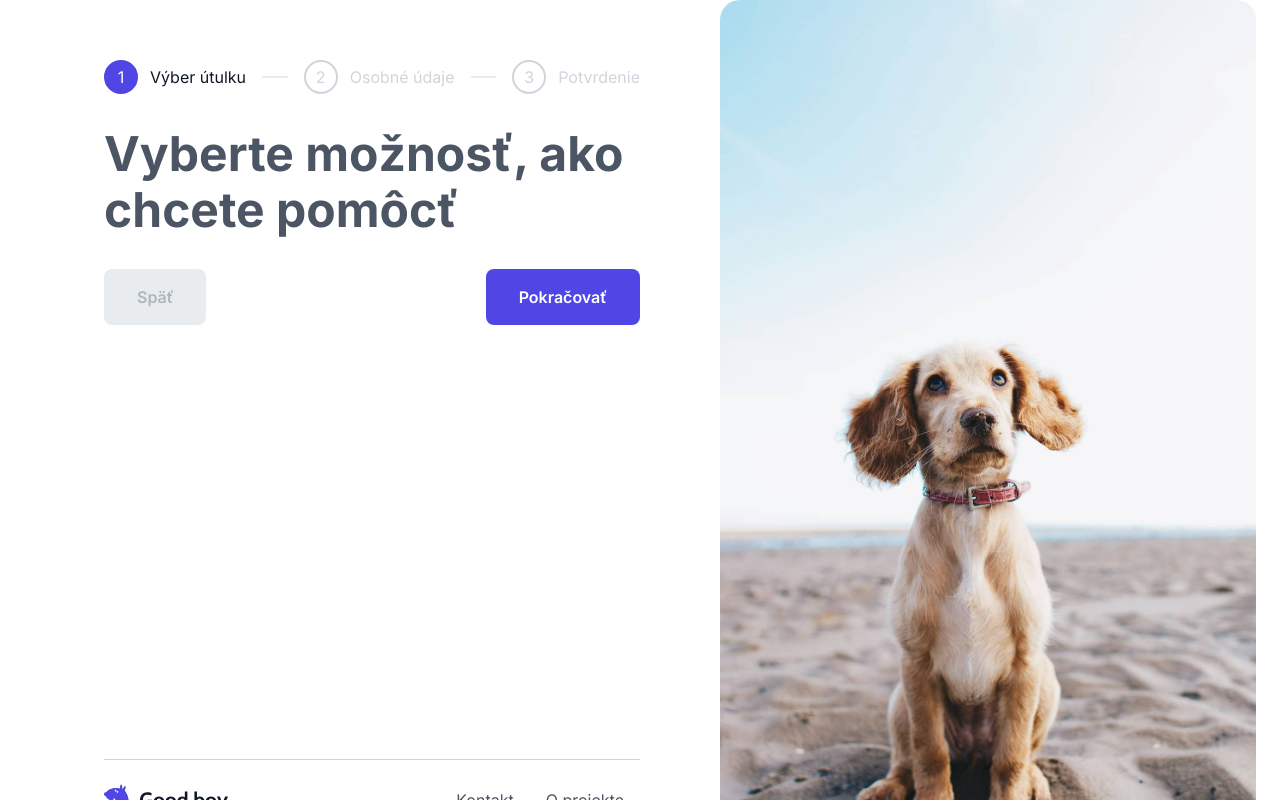
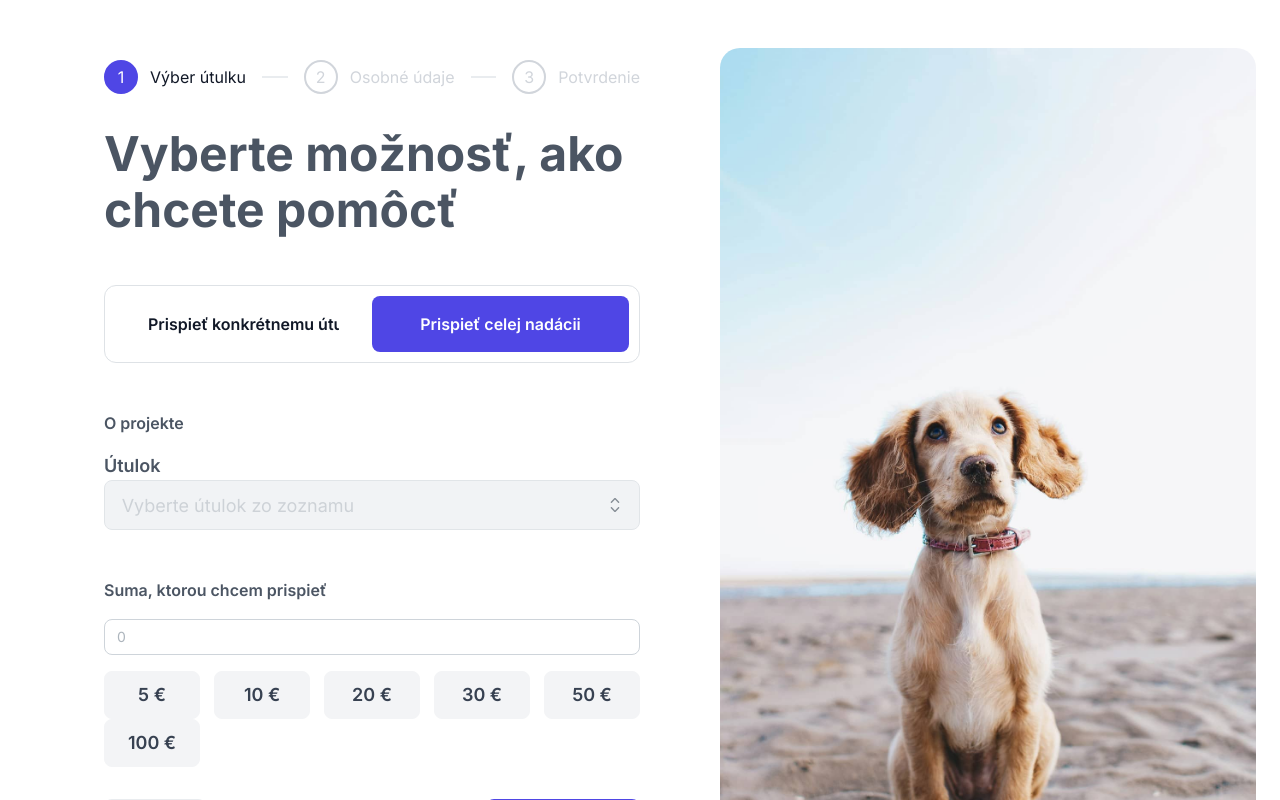
Before and after one commit to jremen/Goodboy_Goodrequest, a Next.js app: page / in a window 1280 px wide. Shown: the top 800 px of the page. Built offline with nearby package versions, Linux system fonts and the light colour scheme; no server answers.

Commit message:
feat: first step of contribution with shelter selection, amount - preliminary implementation

```diff
--- a/src/components/form/DonationWizard.tsx
+++ b/src/components/form/DonationWizard.tsx
@@ -6,7 +6,7 @@ import { Button, Group, Stepper, StepperStep } from "@mantine/core";
 import { useCallback } from "react";
 import { Footer } from "../layout/Footer/Footer";
 import style from "./DonationWizard.module.css";
-import ChooseShelter from "./steps/ChooseShelter";
+import ChooseShelter from "./steps/ChooseShelter/ChooseShelter";
 import PersonalInfo from "./steps/PersonalInfo";
 import ReviewForm from "./steps/ReviewForm";
 
@@ -55,7 +55,7 @@ export function DonationWizard() {
       {step < 2 && (
         <Group justify="space-between" mt="xl">
           <Button
-            color="lightGray"
+            variant="brandGray"
             size="regular"
             onClick={prevStep}
             disabled={step === 0}
--- a/src/components/form/steps/ChooseShelter.tsx
+++ b/src/components/form/steps/ChooseShelter/ChooseShelter.tsx
@@ -1,13 +1,19 @@
 import { useTranslation } from "@/lib/i18n/useTranslation";
-import { Title } from "@mantine/core";
+import { Stack, Title } from "@mantine/core";
 import { memo } from "react";
+import StepAmount from "./StepAmount";
+import { StepShelter } from "./StepShelter";
+import { StepType } from "./StepType";
 
 const ChooseShelter = () => {
   const { t } = useTranslation("form");
   return (
-    <>
+    <Stack gap="3em">
       <Title variant="h1">{t("type.title")}</Title>
-    </>
+      <StepType />
+      <StepShelter />
+      <StepAmount />
+    </Stack>
   );
 };
 
--- /dev/null
+++ b/src/components/form/steps/ChooseShelter/StepAmount.tsx
@@ -0,0 +1,47 @@
+"use client";
+
+import { useTranslation } from "@/lib/i18n/useTranslation";
+import { useDonationStore } from "@/lib/store";
+import { Button, Group, Stack, Text, TextInput } from "@mantine/core";
+import { memo } from "react";
+
+const presets = [5, 10, 20, 30, 50, 100];
+
+const StepAmount = () => {
+  const { t } = useTranslation("form");
+  const { value, setValue } = useDonationStore();
+
+  return (
+    <Stack gap="md">
+      <Text fw={600} size="md">
+        {t("amount.title")}
+      </Text>
+      <TextInput
+        type="number"
+        placeholder="0"
+        value={value}
+        onChange={(e) => setValue(e.currentTarget.value)}
+        min={1}
+        required
+        aria-label={t("amount.title")}
+      />
+      <Group justify="space-between" gap="0">
+        {presets.map((val) => (
+          <Button
+            key={val}
+            variant={value === String(val) ? "filled" : "brandGray"}
+            color={value === String(val) ? "brand" : "gray"}
+            style={{ width: "6rem", height: "3rem", padding: "0.5em" }}
+            size="lg"
+            onClick={() => setValue(String(val))}
+            aria-pressed={value === String(val)}
+          >
+            {t(`amount.preset.${val}`)}
+          </Button>
+        ))}
+      </Group>
+    </Stack>
+  );
+};
+
+export default memo(StepAmount);
--- /dev/null
+++ b/src/components/form/steps/ChooseShelter/StepShelter.tsx
@@ -0,0 +1,42 @@
+"use client";
+
+import { useTranslation } from "@/lib/i18n/useTranslation";
+import { useShelters } from "@/lib/query/queries";
+import { useDonationStore } from "@/lib/store";
+import { Select, Skeleton, Stack, Text } from "@mantine/core";
+
+export function StepShelter() {
+  const { t } = useTranslation("form");
+  const { data, isLoading } = useShelters();
+  const { shelterId, setShelterId, type } = useDonationStore();
+
+  if (isLoading) {
+    return <Skeleton h={48} radius="sm" />;
+  }
+
+  const shelterOptions = (data?.shelters ?? []).map((s) => ({
+    value: String(s.id),
+    label: s.name,
+  }));
+
+  return (
+    <Stack gap="md">
+      <Text fw={600} size="md">
+        {t("shelter.title")}
+      </Text>
+      <Select
+        size="lg"
+        label={t("shelter.label")}
+        labelProps={{ size: "md" }}
+        placeholder={t("shelter.placeholder")}
+        data={shelterOptions}
+        value={shelterId ? String(shelterId) : undefined}
+        onChange={(val) => setShelterId(val ? Number(val) : undefined)}
+        searchable
+        clearable
+        aria-required
+        disabled={type !== "specific"}
+      />
+    </Stack>
+  );
+}
--- /dev/null
+++ b/src/components/form/steps/ChooseShelter/StepType.tsx
@@ -0,0 +1,45 @@
+"use client";
+
+import { useTranslation } from "@/lib/i18n/useTranslation";
+import type { DonationType } from "@/lib/store";
+import { useDonationStore } from "@/lib/store";
+import { Button, Card, Group } from "@mantine/core";
+
+export function StepType() {
+  const { t } = useTranslation("form");
+  const { type, setType } = useDonationStore();
+
+  const options: { value: DonationType; label: string; desc: string }[] = [
+    {
+      value: "specific",
+      label: t("type.specific"),
+      desc: t("type.specificDesc"),
+    },
+    { value: "general", label: t("type.general"), desc: t("type.generalDesc") },
+  ];
+
+  return (
+    <Card withBorder shadow="none" radius="12px" padding="xs">
+      <Group gap="0" justify="stretch" aria-label={t("type.title")}>
+        {options.map((opt) => (
+          <Button
+            key={opt.value}
+            radius="md"
+            size="regular"
+            style={{ width: "50%" }}
+            variant={type === opt.value ? "filled" : "brandWhite"}
+            color={type === opt.value ? "brand" : "var(--color-white)"}
+            aria-pressed={type === opt.value}
+            tabIndex={0}
+            onClick={() => setType(opt.value)}
+            onKeyDown={(e) => {
+              if (e.key === "Enter" || e.key === " ") setType(opt.value);
+            }}
+          >
+            {opt.label}
+          </Button>
+        ))}
+      </Group>
+    </Card>
+  );
+}
--- a/src/components/layout/Footer/Footer.module.css
+++ b/src/components/layout/Footer/Footer.module.css
@@ -10,3 +10,7 @@
 .footer a {
   padding: .5em 1em;
 }
+
+.footer a:last-child {
+  padding-right: 0;
+}
--- /dev/null
+++ b/src/lib/theme.module.css
@@ -0,0 +1,15 @@
+.root {
+  &[data-variant="brandGray"] {
+    --button-bg: #F3F4F6;
+    --button-hover: #E5E7EB;
+    --button-color: #374151;
+    --button-hover-color: #374151;
+    --button-bd: 1px solid #F3F4F6;
+  }
+  &[data-variant="brandWhite"] {
+    --button-bg: transparent;
+    --button-hover: #E5E7EB;
+    --button-color: var(--color-black);
+    --button-bd: 1px solid transparent;
+  }
+}
--- a/src/lib/theme.tsx
+++ b/src/lib/theme.tsx
@@ -1,5 +1,6 @@
 import stepperClasses from "@/components/form/steps/stepper.module.css";
 import { Button, createTheme, DEFAULT_THEME, Stepper } from "@mantine/core";
+import themeClasses from "./theme.module.css";
 
 export const theme = createTheme({
   primaryColor: "brand",
@@ -33,6 +34,7 @@ export const theme = createTheme({
   },
   components: {
     Button: Button.extend({
+      classNames: themeClasses,
       vars: (_theme, props) => {
         if (props.size === "regular") {
           return {
```
Also changed, not shown: src/mantine.d.ts (added, +11 -0 lines).
